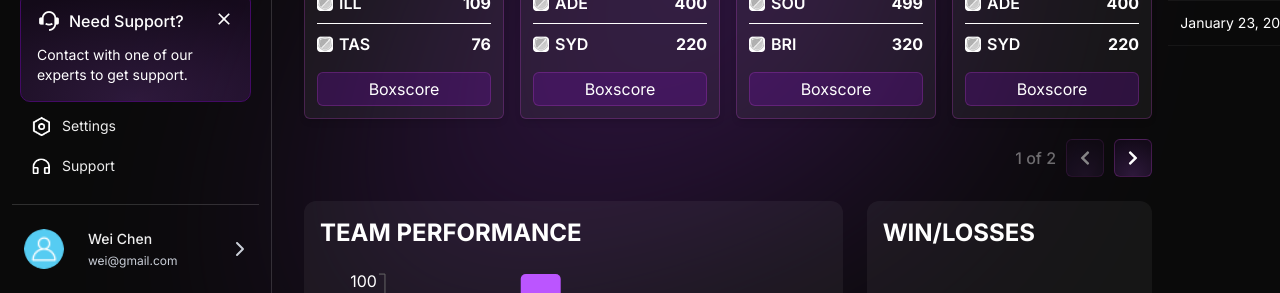
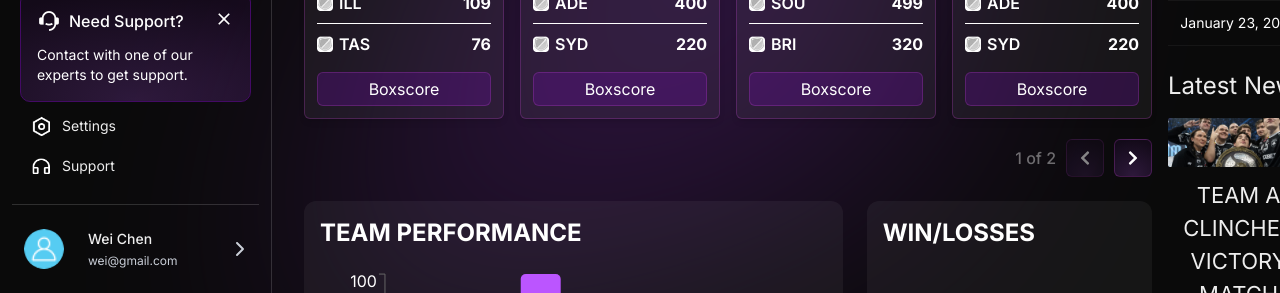
Before and after one commit to mHassan54/basketball, a Next.js app: page /dashboard in a window 1280 px wide. Shown: the part 507-800 px from the top of the page. Built offline with nearby package versions, Linux system fonts and the light colour scheme.

Commit message:
latest news

```diff
--- /dev/null
+++ b/src/app/dashboard/_components/LatestNews/LatestNews.tsx
@@ -0,0 +1,127 @@
+import React from "react";
+
+import Image from "next/image";
+
+import { NewsItem } from "@/app/news/_types";
+import { truncateText } from "@/utils/helpers/truncateText";
+
+const newsItems: NewsItem[] = [
+  {
+    id: 1,
+    image: "/images/news/1.png",
+    title: "Team A Clinches Victory Match",
+    description:
+      "Team A won their latest game with a nail-biting finish. Find out how.............",
+  },
+  {
+    id: 2,
+    image: "/images/news/2.png",
+    title: "Player X Breaks Scoring Record!",
+    description:
+      "Player X scored a career-high 45 points in a stunning performance against Team Y",
+  },
+  {
+    id: 3,
+    image: "/images/news/3.png",
+    title: "MVP Candidates for This Season",
+    description:
+      "The league reveals the top MVP contenders, with Player X and Player Z ",
+  },
+  {
+    id: 4,
+    image: "/images/news/4.png",
+    title: "john Doe Scores Career-High 45 Points",
+    description:
+      "In a thrilling game against The Warriors, John Doe led the team to victory....",
+  },
+  {
+    id: 5,
+    image: "/images/news/5.png",
+    title: " Kevin Young for 3 Years Contract",
+    description:
+      "Kevin Young joins the team on a 3-year contract, expected to bring energy....",
+  },
+  {
+    id: 6,
+    image: "/images/news/6.png",
+    title: "Your Team vs. The Lakers",
+    description:
+      "A much-anticipated matchup against The Lakers promises...............",
+  },
+  {
+    id: 7,
+    image: "/images/news/1.png",
+    title: "Team A Clinches Victory Match",
+    description:
+      "Team A won their latest game with a nail-biting finish. Find out how.............",
+  },
+  {
+    id: 8,
+    image: "/images/news/2.png",
+    title: "Player X Breaks Scoring Record!",
+    description:
+      "Player X scored a career-high 45 points in a stunning performance against Team Y",
+  },
+  {
+    id: 9,
+    image: "/images/news/3.png",
+    title: "MVP Candidates for This Season",
+    description:
+      "The league reveals the top MVP contenders, with Player X and Player Z ",
+  },
+  {
+    id: 10,
+    image: "/images/news/4.png",
+    title: "john Doe Scores Career-High 45 Points",
+    description:
+      "In a thrilling game against The Warriors, John Doe led the team to victory....",
+  },
+  {
+    id: 11,
+    image: "/images/news/5.png",
+    title: " Kevin Young for 3 Years Contract",
+    description:
+      "Kevin Young joins the team on a 3-year contract, expected to bring energy....",
+  },
+  {
+    id: 12,
+    image: "/images/news/6.png",
+    title: "Your Team vs. The Lakers",
+    description:
+      "A much-anticipated matchup against The Lakers promises...............",
+  },
+];
+
+const LatestNews = () => {
+  return (
+    <div className="flex flex-col overflow-auto gap-4 flex-1">
+      <h1 className="text-2xl">Latest News</h1>
+      {newsItems?.slice(0,3).map((item) => (
+        <div key={item.id} className="overflow-hidden flex flex-col gap-3">
+          <div className="relative h-auto">
+            <Image
+              src={item.image}
+              alt={item.title}
+              // width={359}
+              // height={0}
+              // style={{ height: "auto" }}
+              layout="responsive"
+              width={359}
+              height={200}
+            />
+          </div>
+          <div className="flex flex-col gap-1">
+            <h3 className="font-normal text-[22px] uppercase text-center">
+              {item.title}
+            </h3>
+            <p className="text-lg text-subtitle text-center">
+              {truncateText(item.description, 70)}
+            </p>
+          </div>
+        </div>
+      ))}
+    </div>
+  );
+};
+
+export default LatestNews;
--- /dev/null
+++ b/src/app/dashboard/_components/LatestNews/index.ts
@@ -0,0 +1,3 @@
+import LatestNews from "./LatestNews";
+
+export default LatestNews;
--- a/src/app/dashboard/page.tsx
+++ b/src/app/dashboard/page.tsx
@@ -7,6 +7,7 @@ import PerformanceChart from "./_components/PerformanceChart";
 import WinLossChart from "./_components/WinLossChart";
 import TeamRankings from "./_components/TeamRankings";
 import DailyReaders from "./_components/DailyLeaders";
+import LatestNews from "./_components/LatestNews";
 
 const data = [
   { date: "12 Dec", performance: 40, color: "#9320DE99" },
@@ -32,8 +33,9 @@ const Dashboard = () => {
         <TeamRankings />
       </div>
       {/* right bar */}
-      <div className="flex-1">
+      <div className="flex flex-col flex-1 gap-6">
         <DailyReaders />
+        <LatestNews />
       </div>
     </div>
   );
```
